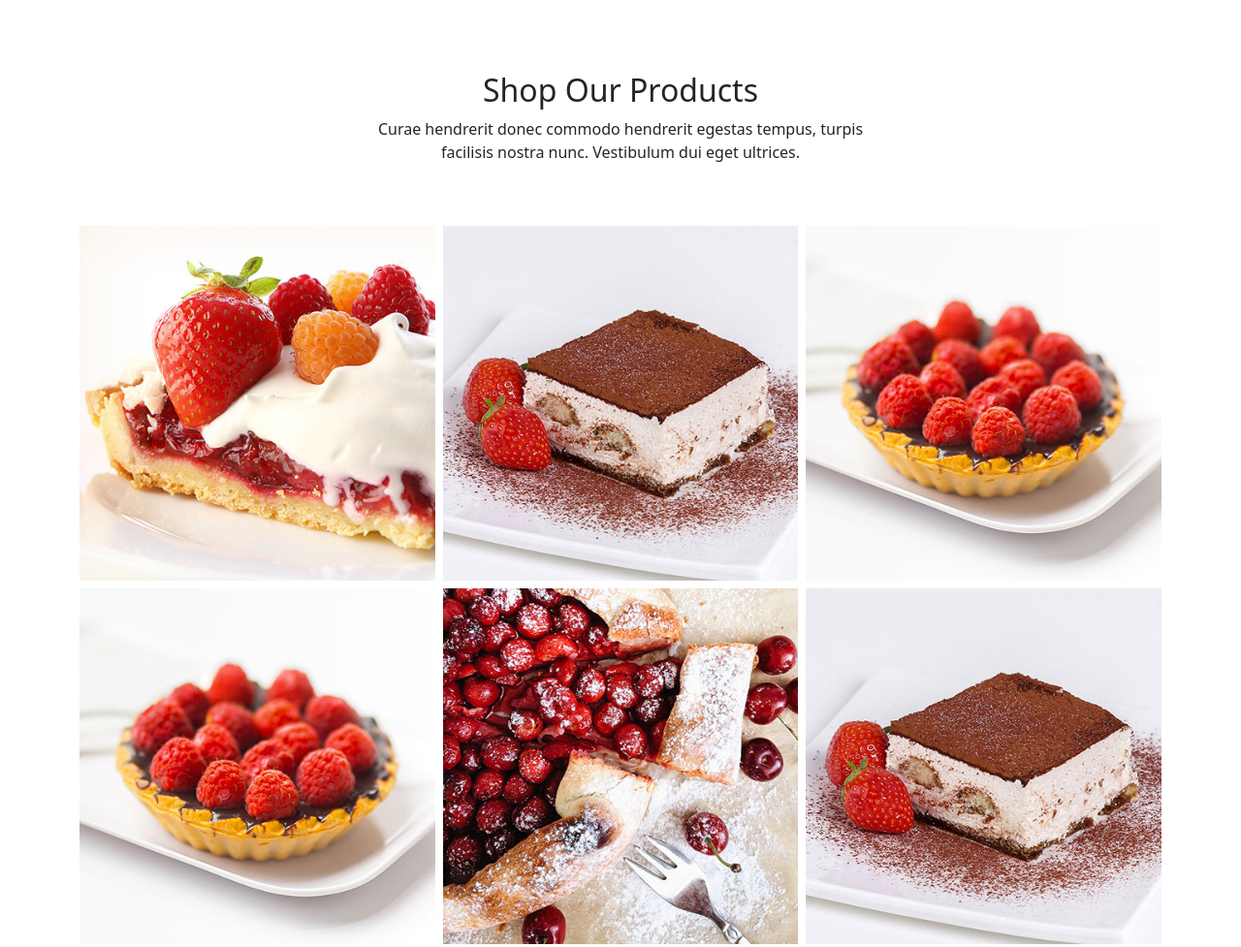
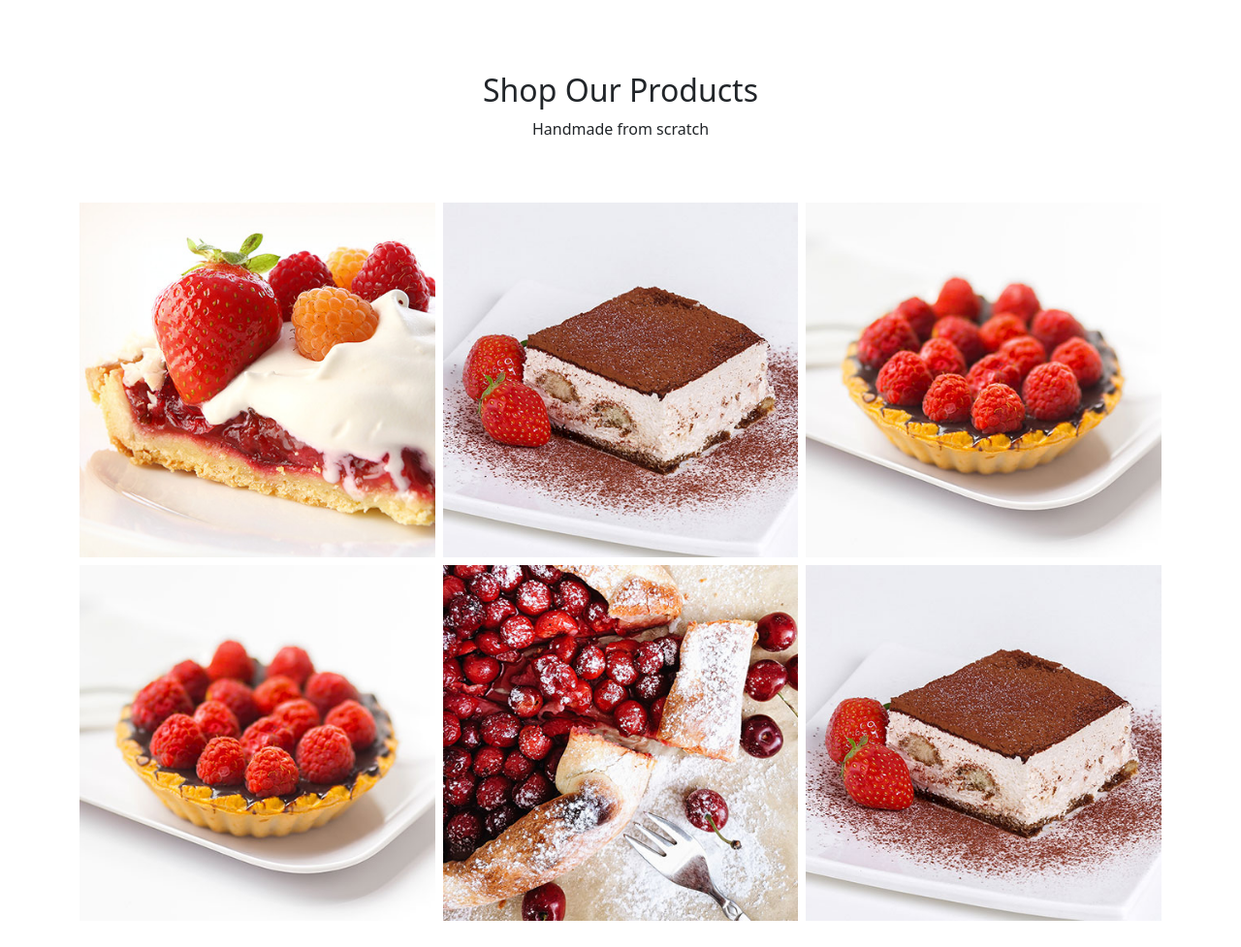
Before and after one commit to AidenFSD/AidenFSD.github.io, a plain HTML site: page index.html in a window 1280 px wide. Shown: the part 1000-1977 px from the top of the page at 97% size. Drawn offline with nearby package versions, Linux system fonts and the light colour scheme; some packages are replaced by stand-ins of ours; a script that the page names is missing.

Commit message:
Update index.html

```diff
--- a/index.html
+++ b/index.html
@@ -172,10 +172,7 @@
         <div class="row mb-5">
           <div class="col-md-8 col-xl-6 text-center mx-auto">
             <h2>Shop Our Products</h2>
-            <p class="w-lg-50">
-              Curae hendrerit donec commodo hendrerit egestas tempus, turpis
-              facilisis nostra nunc. Vestibulum dui eget ultrices.
-            </p>
+            <p class="w-lg-50">Handmade from scratch</p>
           </div>
         </div>
 
@@ -235,7 +232,7 @@
       </div>
     </section>
 
-    <div class="container py-4 py-xl-5">
+    <!-- <div class="container py-4 py-xl-5">
       <div class="row mb-5">
         <div class="col-md-8 col-xl-6 text-center mx-auto">
           <h2>Our Team</h2>
@@ -515,7 +512,7 @@
           </div>
         </div>
       </div>
-    </div>
+    </div> -->
     <section class="py-4 py-xl-5">
       <div class="container">
         <div
```
